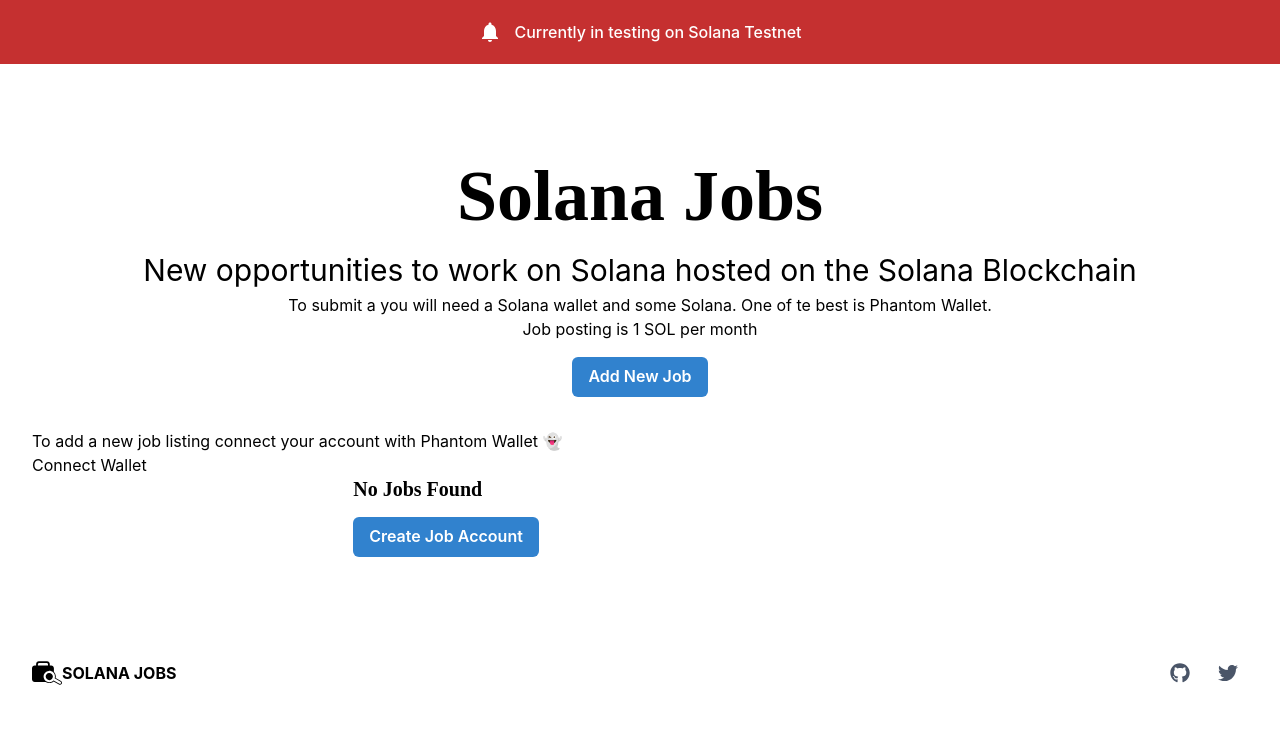
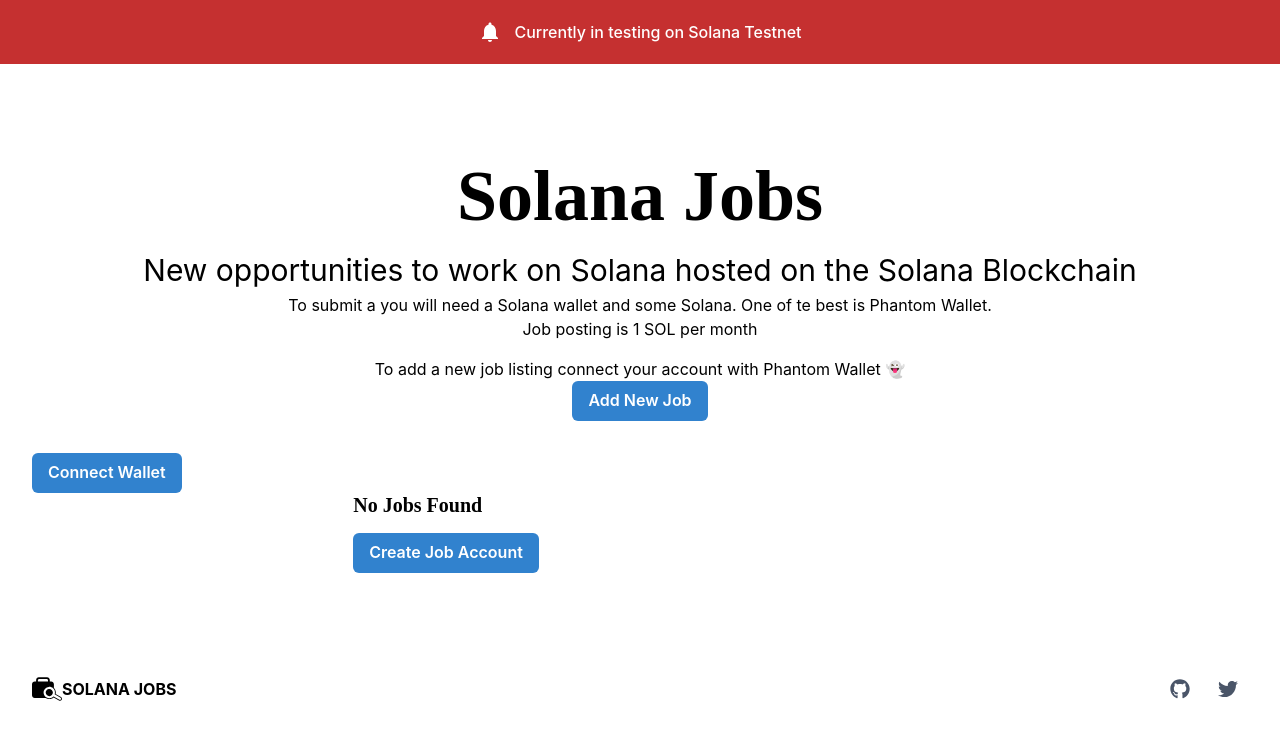
Before and after one commit to 0xsfj/solana-jobs, a Next.js app: page / in a window 1280 px wide. Shown: the top 740 px of the page. Built offline with nearby package versions, Linux system fonts and the light colour scheme; a web font is replaced by a local one; what @project-serum/anchor, @solana/web3.js would draw is missing.

Commit message:
Button Layout

```diff
--- a/pages/index.js
+++ b/pages/index.js
@@ -195,8 +195,11 @@
   const ConnectWalletContent = () => {
     return (
       <>
-        <p>To add a new job listing connect your account with Phantom Wallet 👻</p>
-        <button onClick={connectWallet}>Connect Wallet</button>
+        <Box>
+          <Button onClick={connectWallet} colorScheme="blue">
+            Connect Wallet
+          </Button>
+        </Box>
       </>
     );
   };
@@ -335,6 +338,7 @@
           <Text fontSize="3xl">New opportunities to work on Solana hosted on the Solana Blockchain</Text>
           <Text>To submit a you will need a Solana wallet and some Solana. One of te best is Phantom Wallet.</Text>
           <Text mb="4">Job posting is 1 SOL per month</Text>
+          {!walletAddress ? <p>To add a new job listing connect your account with Phantom Wallet 👻</p> : ''}
           <Button onClick={onOpen} colorScheme="blue">
             Add New Job
           </Button>
```
